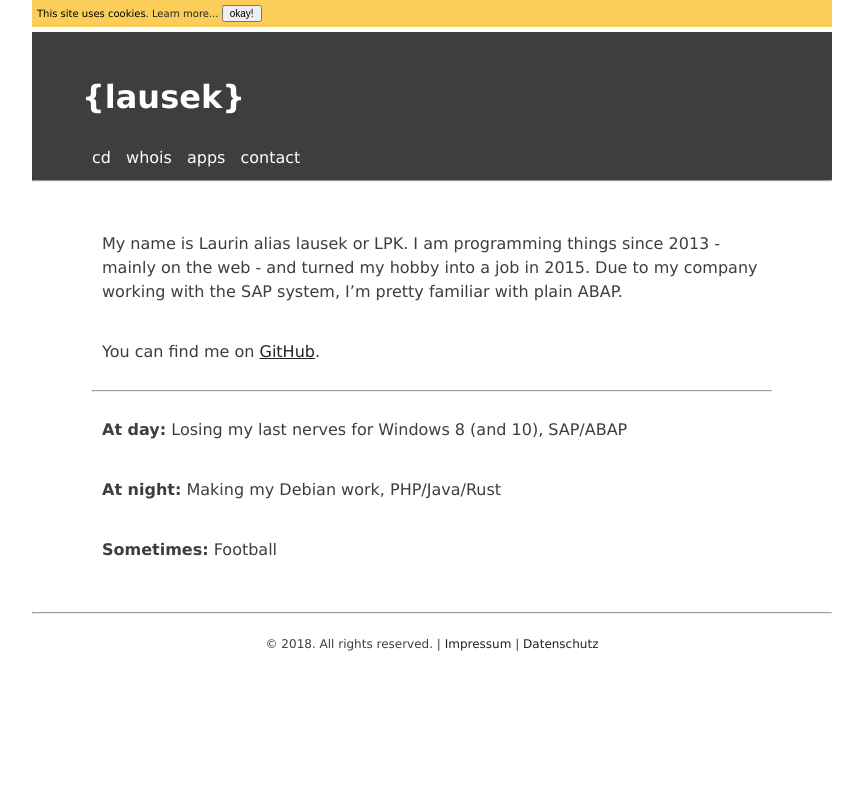
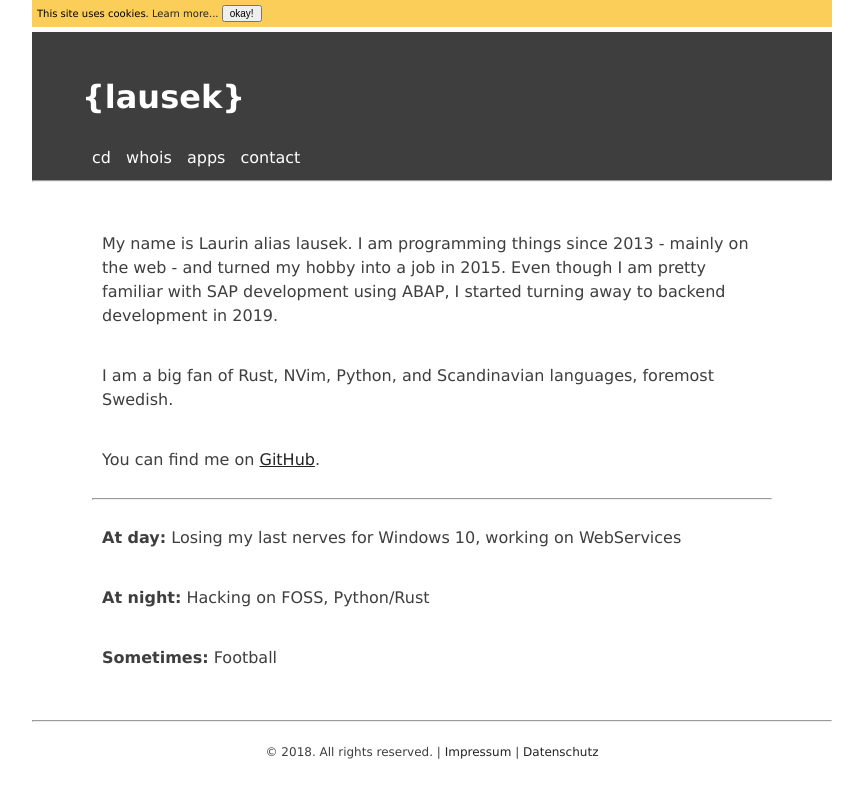
Before and after one commit to lausek/lausek.github.io, a Jekyll site: the page built from about.md, in a window 1280 px wide. Shown: the top 798 px of the page, without its empty margins (208-1071 px from the left). Built offline with Jekyll 4.4.1, drawn with Linux system fonts in a browser that asks for light colours.

Commit message:
update about

```diff
--- a/about.md
+++ b/about.md
@@ -3,17 +3,20 @@ title: About
 layout: default
 ---
 
-My name is Laurin alias lausek or LPK. I am programming things since 2013 - mainly on the web - and turned my hobby into a job in 2015. Due to my company working with the SAP system, I'm pretty familiar with plain ABAP.
+My name is Laurin alias lausek. I am programming things since 2013 - mainly on the web - and turned my hobby into a job in 2015.
+Even though I am pretty familiar with SAP development using ABAP, I started turning away to backend development in 2019.
+
+I am a big fan of Rust, NVim, Python, and Scandinavian languages, foremost Swedish.
 
 You can find me on [GitHub](https://github.com/lausek).
 
 ---
 
 **At day:**
-Losing my last nerves for Windows 8 (and 10), SAP/ABAP
+Losing my last nerves for Windows 10, working on WebServices
 
 **At night:**
-Making my Debian work, PHP/Java/Rust
+Hacking on FOSS, Python/Rust
 
 **Sometimes:**
 Football
```
